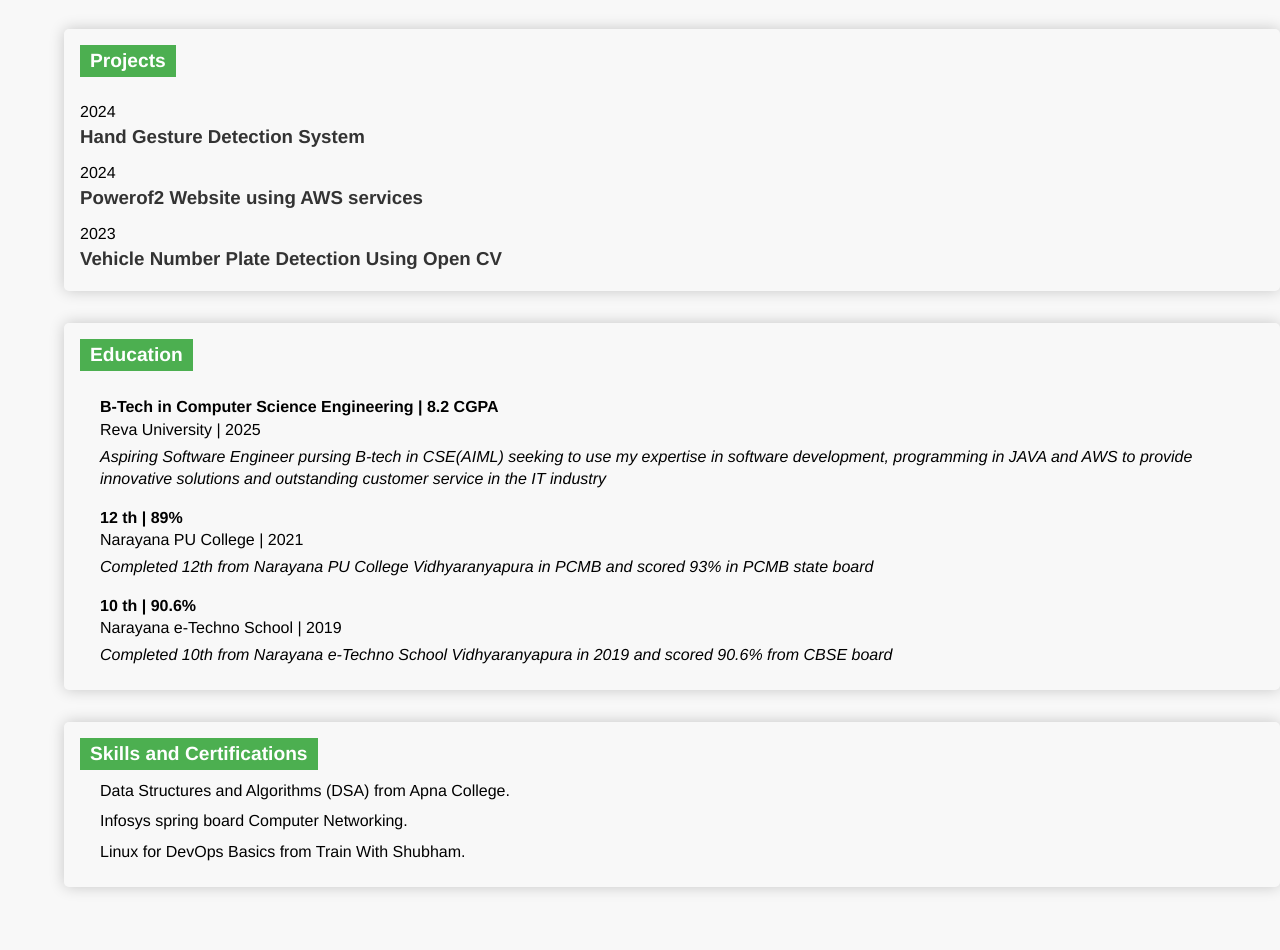
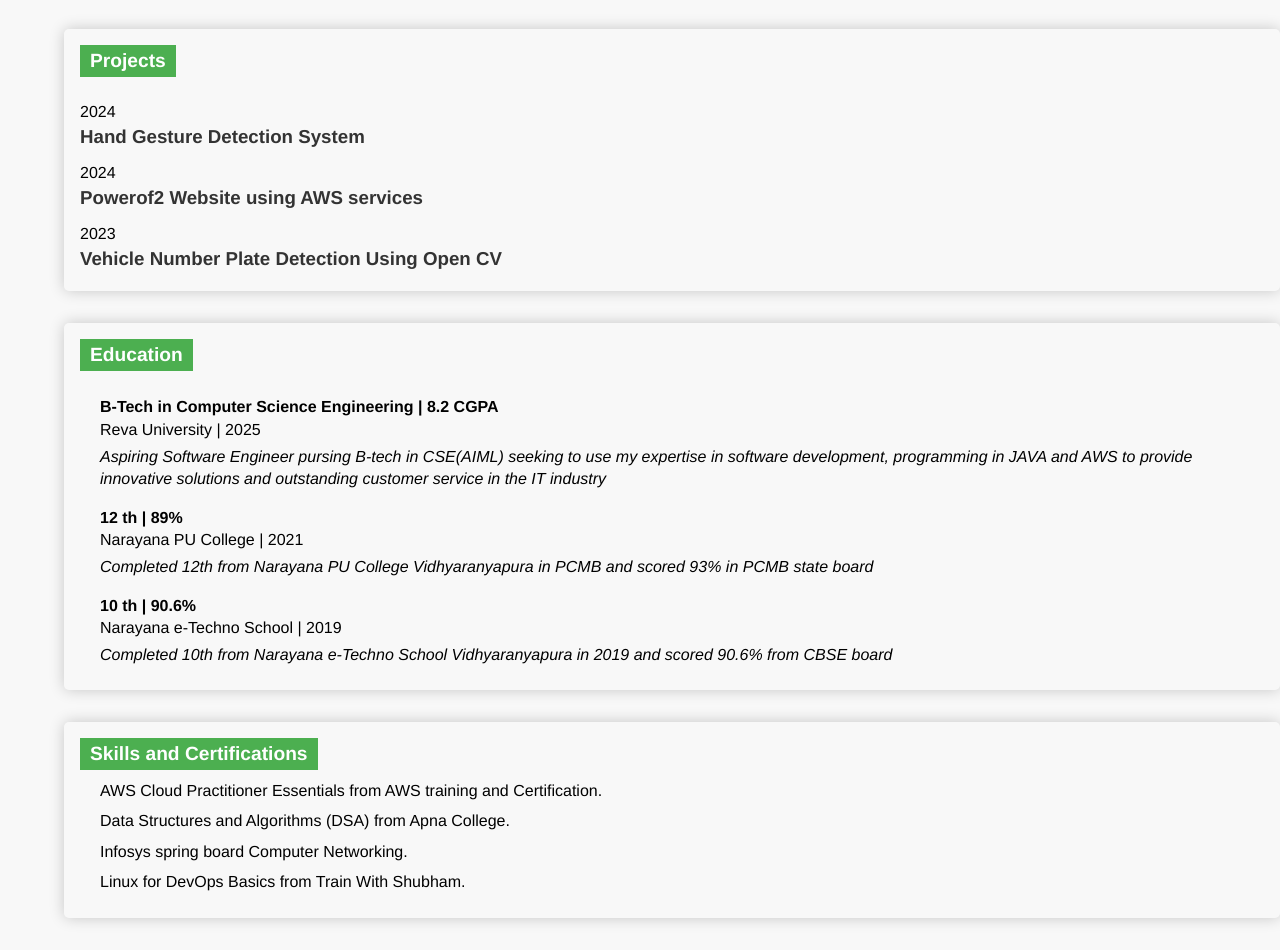
Before and after one commit to vinayvini-18/MyResume, a plain HTML site: page index.html in a window 1280 px wide. Shown: the part 139-1089 px from the top of the page. Before the commit the page ends 1058 px from the top, so only its background shows below. Drawn offline with Linux system fonts and the light colour scheme.

Commit message:
Update index.html

```diff
--- a/index.html
+++ b/index.html
@@ -51,6 +51,7 @@
     <section class="resume-section" id="certifications">
         <h2>Skills and Certifications</h2>
         <ul>
+		        <li>AWS Cloud Practitioner Essentials from AWS training and Certification.</li>
 			<li>Data Structures and Algorithms (DSA) from Apna College.</li>
 
 			<li>Infosys spring board Computer Networking.</li>
```
